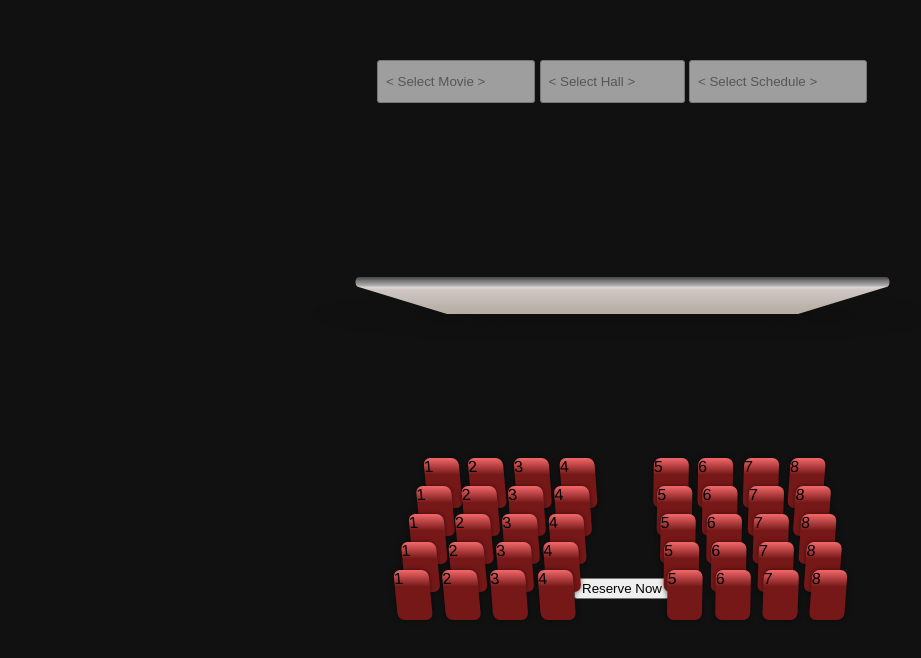
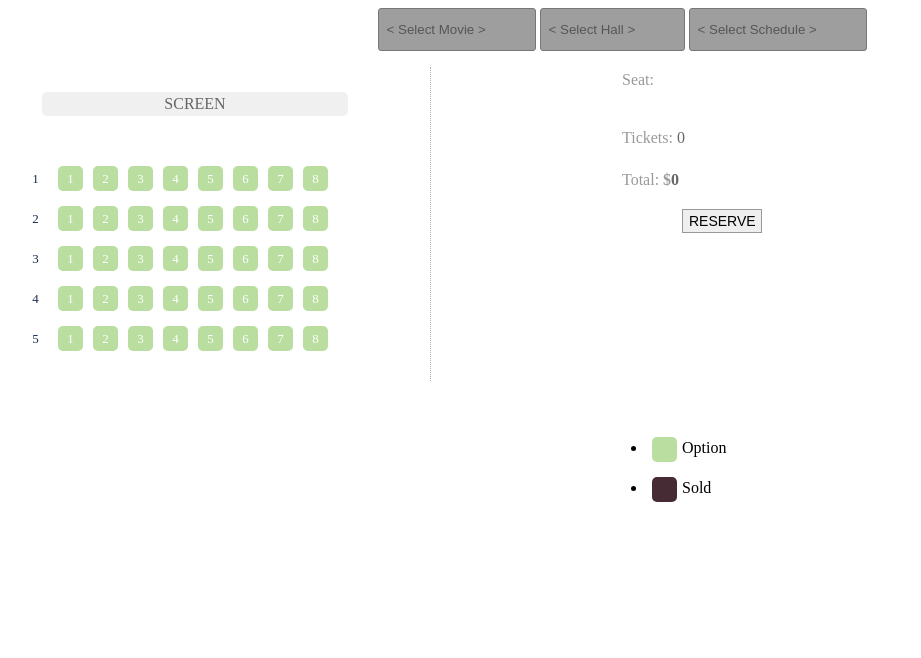
Before and after one commit to sandorszucs/CinemaUI, a plain HTML site: page html/selectSeat.html in a window 1280 px wide. Shown: the whole page, without its empty margins (18-939 px from the left). Drawn offline with Linux system fonts and the light colour scheme; no server answers; grey boxes are pictures that could not be loaded.

Commit message:
Update on seat selection design

```diff
--- a/css/selectSeat.css
+++ b/css/selectSeat.css
@@ -1,181 +1,140 @@
-body {
-  margin: 60px;
-  background: #111;
+.front {
+    width: 300px;
+    margin: 5px 32px 45px 32px;
+    background-color: #f0f0f0;
+    color: #666;
+    text-align: center;
+    padding: 3px;
+    border-radius: 5px;
 }
 
-.screen {
-    text-align: center;
-   margin-top: 15%;
+.booking-details {
+    margin-left: 50%;
     position: relative;
+    width: 200px;
+    height: 450px;
 }
 
-.reserve {
-    text-align: center;
-    position: relative;
+.booking-details h3 {
+    margin: 5px 5px 0 0;
+    font-size: 16px;
 }
 
-.submit {
-    text-align: center;
-    margin-top: 20%;
+.booking-details p {
+    line-height: 26px;
+    font-size: 16px;
+    color: #999
 }
 
-.theatre {
-  display: flex;
-  position: absolute;
-  top: 70%;
-  left: 50%;
-  transform: translate(-50%, -50%);
-}
-.cinema-seats {
-  position: relative;
-  display: flex;
-}
-.cinema-seats .seat {
-  cursor: pointer;
-}
-.cinema-seats .seat:hover:before {
-  content: '';
-  position: absolute;
-  top: 0;
-  width: 100%;
-  height: 100%;
-  background: rgba(0, 0, 0, 0.5);
-  border-radius: 7px;
-}
-.cinema-seats .seat.active:before {
-  content: '';
-  position: absolute;
-  top: 0;
-  width: 100%;
-  height: 100%;
-  background: rgba(255, 255, 255, 0.6);
-  border-radius: 7px;
-}
-.left .cinema-row {
-  transform: skew(-15deg);
-  margin: 0 6px;
-}
-.left .seat {
-  width: 35px;
-  height: 50px;
-  border-radius: 7px;
-  background: linear-gradient(to top, #761818, #761818, #761818, #761818, #761818, #b54041, #f3686a);
-  margin-bottom: 10px;
-  transform: skew(20deg);
-  margin-top: -32px;
-  box-shadow: 0 0 5px rgba(0, 0, 0, 0.5);
-}
-.left .row-2 {
-  transform: skew(-13deg);
-}
-.left .row-2 .seat {
-  transform: skew(18deg);
-}
-.left .row-3 {
-  transform: skew(-12deg);
-}
-.left .row-3 .seat {
-  transform: skew(16deg);
-}
-.left .row-4 {
-  transform: skew(-11deg);
-}
-.left .row-4 .seat {
-  transform: skew(15deg);
-}
-.left .row-5 {
-  transform: skew(-10deg);
-}
-.left .row-5 .seat {
-  transform: skew(12deg);
-}
-.left .row-6 {
-  transform: skew(-9deg);
-}
-.left .row-6 .seat {
-  transform: skew(10deg);
-}
-.left .row-7 {
-  transform: skew(-7deg);
-}
-.left .row-7 .seat {
-  transform: skew(8deg);
-}
-.right {
-  margin-left: 70px;
-}
-.right .cinema-row {
-  transform: skew(7deg);
-  margin: 0 6px;
-}
-.right .seat {
-  width: 35px;
-  height: 50px;
-  border-radius: 7px;
-  background: linear-gradient(to top, #761818, #761818, #761818, #761818, #761818, #b54041, #f3686a);
-  margin-bottom: 10px;
-  transform: skew(-8deg);
-  margin-top: -32px;
-  box-shadow: 0 0 5px rgba(0, 0, 0, 0.5);
-}
-.right .row-2 {
-  transform: skew(9deg);
-}
-.right .row-2 .seat {
-  transform: skew(-10deg);
-}
-.right .row-3 {
-  transform: skew(10deg);
-}
-.right .row-3 .seat {
-  transform: skew(-12deg);
-}
-.right .row-4 {
-  transform: skew(11deg);
-}
-.right .row-4 .seat {
-  transform: skew(-15deg);
-}
-.right .row-5 {
-  transform: skew(12deg);
-}
-.right .row-5 .seat {
-  transform: skew(-16deg);
-}
-.right .row-6 {
-  transform: skew(13deg);
-}
-.right .row-6 .seat {
-  transform: skew(-18deg);
-}
-.right .row-7 {
-  transform: skew(15deg);
-}
-.right .row-7 .seat {
-  transform: skew(-20deg);
+.booking-details p span {
+    color: #666
 }
 
-/*http://i68.tinypic.com/9t3d3d.png  */
-body{
-  font-family: "helvetica";
-  font-size: 100%;
+div.seatCharts-cell {
+    color: #182C4E;
+    height: 25px;
+    width: 25px;
+    line-height: 25px;
+    margin: 5px;
+    float: left;
+    text-align: center;
+    outline: none;
+    font-size: 13px;
 }
 
-select{
-  border:1px solid #777;
-  padding: .8rem 3rem .8rem .5rem;
-  border-radius: 3px;
+div.seatCharts-seat {
+    color: #fff;
+    cursor: pointer;
+    -webkit-border-radius: 5px;
+    -moz-border-radius: 5px;
+    border-radius: 5px;
+}
 
-  color:#565656;
+div.seatCharts-row {
+    height: 40px;
+    margin-left: 8px;
+}
 
-  -moz-appearance: none;
-  -webkit-appearance: none;
-  appearance: none;
+div.seatCharts-seat.available {
+    background-color: #B9DEA0;
+}
 
-  cursor: pointer;
+div.seatCharts-seat.focused {
+    background-color: #76B474;
+    border: none;
+}
+
+div.seatCharts-seat.selected {
+    background-color: #E6CAC4;
+}
+
+div.seatCharts-seat.unavailable {
+    background-color: #472B34;
+    cursor: not-allowed;
+}
+
+div.seatCharts-container {
+    border-right: 1px dotted #adadad;
+    width: 400px;
+    padding: 20px;
+    float: left;
+    position: center;
+}
+
+div.seatCharts-legend {
+    padding-left: 15px;
+    position: absolute;
+    bottom: 10px;
+}
+
+ul.seatCharts-legendList {
+    padding-left: 10px;
+}
+
+.seatCharts-legendItem {
+    float: left;
+    width: 90px;
+    margin-top: 5px;
+    line-height: 2;
+}
+
+span.seatCharts-legendDescription {
+    margin-left: 0px;
+    line-height: 30px;
+}
+
+.checkout-button {
+    display: block;
+    width: 80px;
+    height: 24px;
+    line-height: 20px;
+    margin: 10px auto;
+    border: 1px solid #999;
+    font-size: 14px;
+    cursor: pointer
+}
+
+#selected-seats {
+    max-height: 150px;
+    overflow-y: auto;
+    overflow-x: none;
+    width: 200px;
+}
+
+#selected-seats li {
+    float: left;
+    width: 72px;
+    height: 26px;
+    line-height: 26px;
+    border: 1px solid #d3d3d3;
+    background: #f7f7f7;
+    margin: 6px;
+    font-size: 14px;
+    font-weight: bold;
+    text-align: center
+}
 
 
-}
 
 .imgBgMethod, .borderMethod,.glyphIconMethod{
     display: inline-block;
@@ -201,6 +160,29 @@ select{
     pointer-events: none;
 }
 
+.reserve {
+    text-align: center;
+    position: relative;
+}
+
+
+select{
+    border:1px solid #777;
+    padding: .8rem 3rem .8rem .5rem;
+    border-radius: 3px;
+
+    color:#565656;
+
+    -moz-appearance: none;
+    -webkit-appearance: none;
+    appearance: none;
+
+    cursor: pointer;
+
+
+}
+
+
 .glyphIconMethod::after{
     content: " \f13a";
     font-family: "FontAwesome";
--- a/html/selectSeat.html
+++ b/html/selectSeat.html
@@ -1,4 +1,3 @@
-
 <!DOCTYPE html>
 <html lang="en">
 <head>
@@ -6,31 +5,24 @@
     <title>Seat Selection</title>
 
     <link rel="stylesheet" type="text/css" href="../css/selectSeat.css">
-
-
-
 </head>
 <body>
 
+
 <div class="reserve">
-    <!-- Styling SelectBox Using Background Image Technique  -->
     <div class="imgBgMethod">
         <select id="movieOption">
             <option value="-1">&lt;&nbsp;Select Movie&nbsp;&gt;</option>
-            <!--<option value="burger">Burger</option>-->
 
         </select>
     </div>
 
-    <!-- Styling SelectBox Using CSS  -->
     <div class="imgBgMethod">
         <select id = "hallOption">
             <option value="-1">&lt;&nbsp;Select Hall&nbsp;&gt;</option>
 
         </select>
     </div>
-
-    <!-- FontAwesome Glyph Icon Technique  -->
     <div class="imgBgMethod">
         <select id="scheduleOption">
             <option  value="-1">&lt;&nbsp;Select Schedule&nbsp;&gt;</option>
@@ -40,93 +32,29 @@
 </div>
 
 
-<div class="screen">
-    <img src="../img/screen.png">
-</div>
-<div class="theatre">
 
+<div class="demo">
+    <div id="seat-map">
+        <div class="front">SCREEN</div>
+    </div>
+    <div class="booking-details">
+        <!--<p>Movie: <span> Gingerclown</span></p>-->
+        <!--<p>Time: <span>November 3, 21:00</span></p>-->
+        <p>Seat: </p>
+        <ul id="selected-seats"></ul>
+        <p>Tickets: <span id="counter">0</span></p>
+        <p>Total: <b>$<span id="total">0</span></b></p>
 
-    <div class="cinema-seats left">
-        <div class="cinema-row row-1">
-            <div class="seat">1</div>
-            <div class="seat">1</div>
-            <div class="seat">1</div>
-            <div class="seat">1</div>
-            <div class="seat">1</div>
-        </div>
+        <button class="checkout-button">RESERVE</button>
 
-        <div class="cinema-row row-2">
-            <div class="seat">2</div>
-            <div class="seat">2</div>
-            <div class="seat">2</div>
-            <div class="seat">2</div>
-            <div class="seat">2</div>
-        </div>
-
-        <div class="cinema-row row-3">
-            <div class="seat">3</div>
-            <div class="seat">3</div>
-            <div class="seat">3</div>
-            <div class="seat">3</div>
-            <div class="seat">3</div>
-        </div>
-
-        <div class="cinema-row row-4">
-            <div class="seat">4</div>
-            <div class="seat">4</div>
-            <div class="seat">4</div>
-            <div class="seat">4</div>
-            <div class="seat">4</div>
-        </div>
+        <div id="legend"></div>
     </div>
-
-
-    <div class="cinema-seats right">
-        <div class="cinema-row row-1">
-            <div class="seat">5</div>
-            <div class="seat">5</div>
-            <div class="seat">5</div>
-            <div class="seat">5</div>
-            <div class="seat">5</div>
-        </div>
-
-        <div class="cinema-row row-2">
-            <div class="seat">6</div>
-            <div class="seat">6</div>
-            <div class="seat">6</div>
-            <div class="seat">6</div>
-            <div class="seat">6</div>
-        </div>
-
-        <div class="cinema-row row-3">
-            <div class="seat">7</div>
-            <div class="seat">7</div>
-            <div class="seat">7</div>
-            <div class="seat">7</div>
-            <div class="seat">7</div>
-        </div>
-
-        <div class="cinema-row row-4">
-            <div class="seat">8</div>
-            <div class="seat">8</div>
-            <div class="seat">8</div>
-            <div class="seat">8</div>
-            <div class="seat">8</div>
-
-        </div>
-    </div>
+    <div style="clear:both"></div>
 </div>
 
 
-<footer>
+<script type="text/javascript" src="../js/lib/jquery/jquery-2.1.3.js"></script>
+<script type="text/javascript" src="../js/lib/selectSeat.js"></script>
 
-    <script src="../js/lib/jquery/jquery-2.1.3.js"></script>
-
-    <script src="../js/lib/selectSeat.js"></script>
-</footer>
-
-<div class="submit">
-    <input type="submit" value="Reserve Now">
-</div>
 </body>
 </html>
```
Also changed, not shown: js/lib/selectSeat.js. Lines whose indentation alone changed are shown as unchanged.
